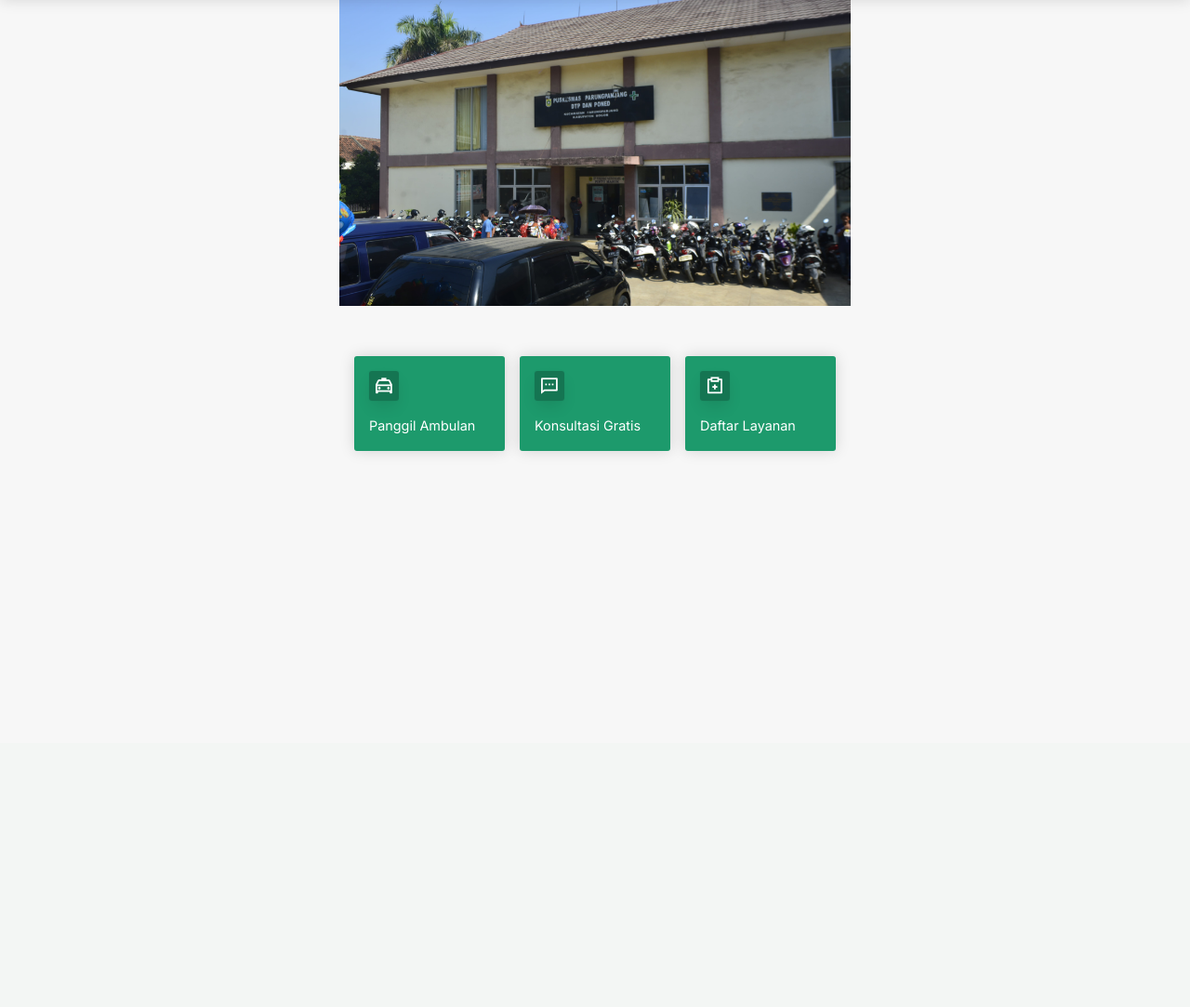
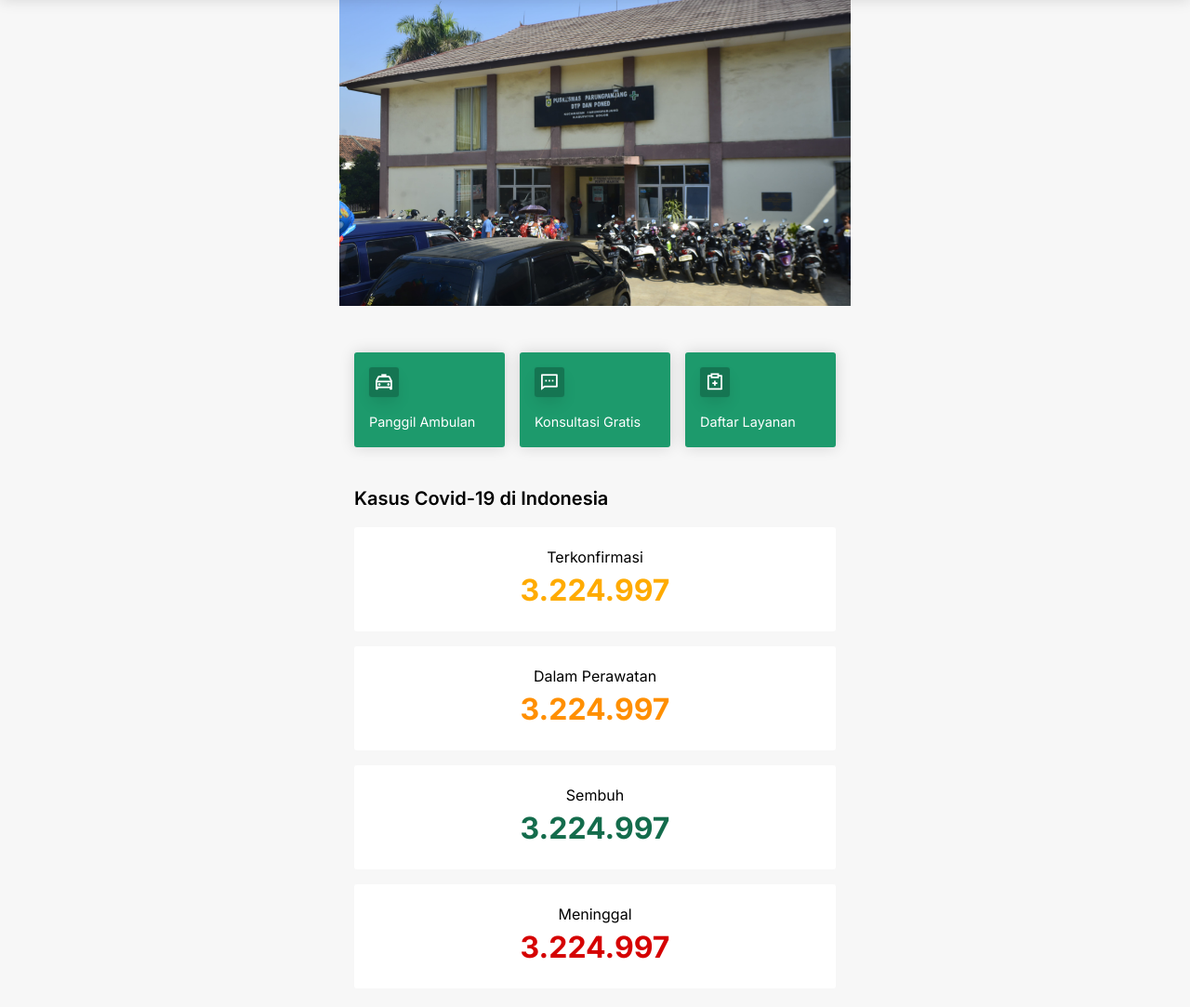
Before and after one commit to MuhammadHakim33/Sistem-Informasi-Puskesmas, a CodeIgniter app: page /puskesmas/ in a window 1280 px wide. Shown: the part 71-1154 px from the top of the page at 93% size. Before the commit the page ends 559 px from the top, so only its background shows below. Run offline with CodeIgniter, Linux system fonts and the light colour scheme.

Commit message:
Beranda Page - Covid Tracker Completed

```diff
--- a/application/views/templates/header_view.php
+++ b/application/views/templates/header_view.php
@@ -25,13 +25,13 @@
 
                 <div id="navbarBasicExample" class="navbar-menu">
                     <div class="navbar-start">
-                        <a class="navbar-item text-body-head" href="">Beranda</a>
-                        <a class="navbar-item text-body-head" href="">Char Dokter</a>
-                        <a class="navbar-item text-body-head" href="">Daftar Layanan</a>
-                        <a class="navbar-item text-body-head" href="">Daftar Pasien Baru</a>
-                        <a class="navbar-item text-body-head" href="">Panggil Ambulan</a>
-                        <a class="navbar-item text-body-head" href="">Kebijakan Privasi</a>
-                        <a class="navbar-item text-body-head" href="">Tentang Kami</a>
+                        <a class="navbar-item" href=""><h6>Beranda</h6></a>
+                        <a class="navbar-item" href=""><h6>Char Dokter</h6></a>
+                        <a class="navbar-item" href=""><h6>Daftar Layanan</h6></a>
+                        <a class="navbar-item" href=""><h6>Daftar Pasien Baru</h6></a>
+                        <a class="navbar-item" href=""><h6>Panggil Ambulan</h6></a>
+                        <a class="navbar-item" href=""><h6>Kebijakan Privasi</h6></a>
+                        <a class="navbar-item" href=""><h6>Tentang Kami</h6></a>
                     </div>
                 </div>
             </div>
--- a/application/views/user/beranda_view.php
+++ b/application/views/user/beranda_view.php
@@ -5,7 +5,7 @@
     </figure>
 
     <!-- Navigation Feature -->
-    <nav id="link" class="section">
+    <nav id="nav-features" class="section" role="navigation">
         <div class="columns is-multiline is-mobile is-variable is-2">
             <div class="column">
                 <a href="">
@@ -27,4 +27,37 @@
             </div>
         </div>
     </nav>
+
+    <!-- Tracker -->
+    <section id="tracker" class="section">
+        <div class="columns is-multiline is-variable is-2">
+            <div class="column is-12">
+                <h5>Kasus Covid-19 di Indonesia</h5>
+            </div>
+            <div class="column is-12">
+                <div class="box has-text-centered">
+                    <p>Terkonfirmasi</p>
+                    <h4>3.224.997</h4>
+                </div>
+            </div>
+            <div class="column is-12">
+                <div class="box has-text-centered">
+                    <p class="text-body-1">Dalam Perawatan</p>
+                    <h4>3.224.997</h4>
+                </div>
+            </div>
+            <div class="column is-12">
+                <div class="box has-text-centered">
+                    <p class="text-body-1">Sembuh</p>
+                    <h4>3.224.997</h4>
+                </div>
+            </div>
+            <div class="column is-12">
+                <div class="box has-text-centered">
+                    <p class="text-body-1">Meninggal</p>
+                    <h4>3.224.997</h4>
+                </div>
+            </div>
+        </div>
+    </section>
 </main>
--- a/asset/css/style.css
+++ b/asset/css/style.css
@@ -9,21 +9,21 @@
     --hijau-tua-trans: rgba(29,154,108,.1);
 }
 h4 {
-    font-weight: 700 ;
-    font-size: 2rem ;
+    font-weight: 700 !important;
+    font-size: 2rem !important;
 }
 h5 {
-    font-weight: 600 ;
-    font-size: 1.25rem ;
+    font-weight: 600 !important;
+    font-size: 1.25rem !important;
 }
 h6 {
-    font-weight: 600;
-    line-height: 150%;
+    font-weight: 600 !important;
+    line-height: 150% !important;
     font-size: 1rem;
 }
 p {
-    font-weight: 400;
-    line-height: 150%;
+    font-weight: 400 !important;
+    line-height: 150% !important;
     font-size: 1rem;
 }
 .text-body-2 {
@@ -44,14 +44,18 @@ main .section:first-child {
     padding: 0 !important;
 }
 .section {
-    padding: 16px !important;
+    padding: 24px 16px !important;
+}
+.columns .column {
+    padding: .5rem;
 }
 #header,
-#link a {
+#nav-features a {
     box-shadow: 0px 0px 16px rgba(0, 0, 0, .15);
 }
-#link a,
-#link a .box {
+#nav-features a,
+#nav-features a .box,
+#tracker .column .box {
     border-radius: 3px;
 }
 
@@ -100,23 +104,43 @@ main .section:first-child {
     height: auto;
 }
 
-
 /* Navigation Features */
-#link {
+#nav-features {
     padding-top: 48px !important;
 }
-#link .columns .column a {
+#nav-features .columns .column a {
     display: block;
     padding: 1rem;
     background-color: var(--hijau-utama);
     color: white;
 }
-#link .column a .box {
+#nav-features .column a .box {
     padding: 1rem;
     margin-bottom: 1rem;
     color: white;
     --hijau-tua-trans: rgba(20, 108, 76, .8);
     background: var(--hijau-tua-trans);
+}
+
+/* Tracker */
+#tracker,
+#tracker p {
+    color: black;
+}
+#tracker .column .box {
+    box-shadow: none;
+}
+#tracker .columns .column:nth-child(2) .box h4 {
+    color: #FFAB00;
+}
+#tracker .columns .column:nth-child(3) .box h4 {
+    color: #FF8F00;
+}
+#tracker .columns .column:nth-child(4) .box h4 {
+    color: #146C4C;
+}
+#tracker .columns .column:nth-child(5) .box h4 {
+    color: #D50000;
 }
 
 
```
